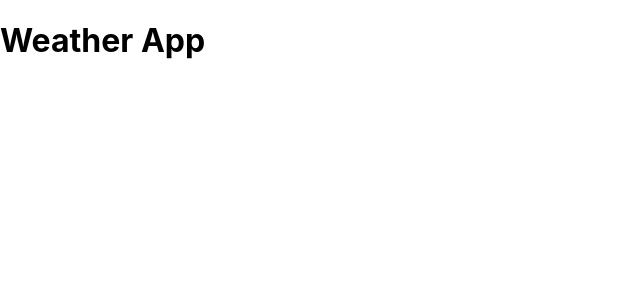
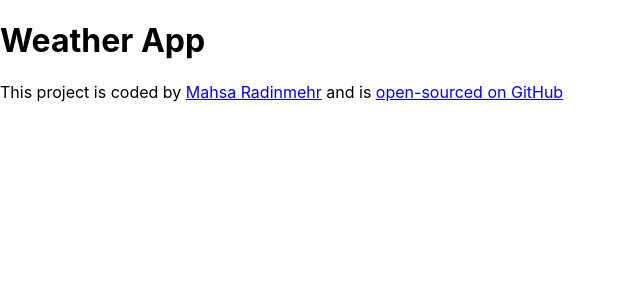
Before and after one commit to rodinmehr/react-weather-app, a React (Create React App) app: page / in a window 1280 px wide. Shown: the top 300 px of the page, without its empty margins (0-640 px from the left). Built offline with nearby package versions, Linux system fonts and the light colour scheme.

Commit message:
add github repo on the  page

```diff
--- a/src/App.js
+++ b/src/App.js
@@ -4,6 +4,9 @@ export default function App() {
   return (
     <div className="App">
       <h1>Weather App</h1>
+      <footer>
+        This project is coded by <a href="https://thunderous-maamoul-e91194.netlify.app/" target="_blank" rel="noopener noreferrer">Mahsa Radinmehr</a> and is <a href="https://rodinmehr.github.io/" target="_blank" rel="noopener noreferrer">open-sourced on GitHub</a>
+      </footer>
     </div>
   );
 }
```
